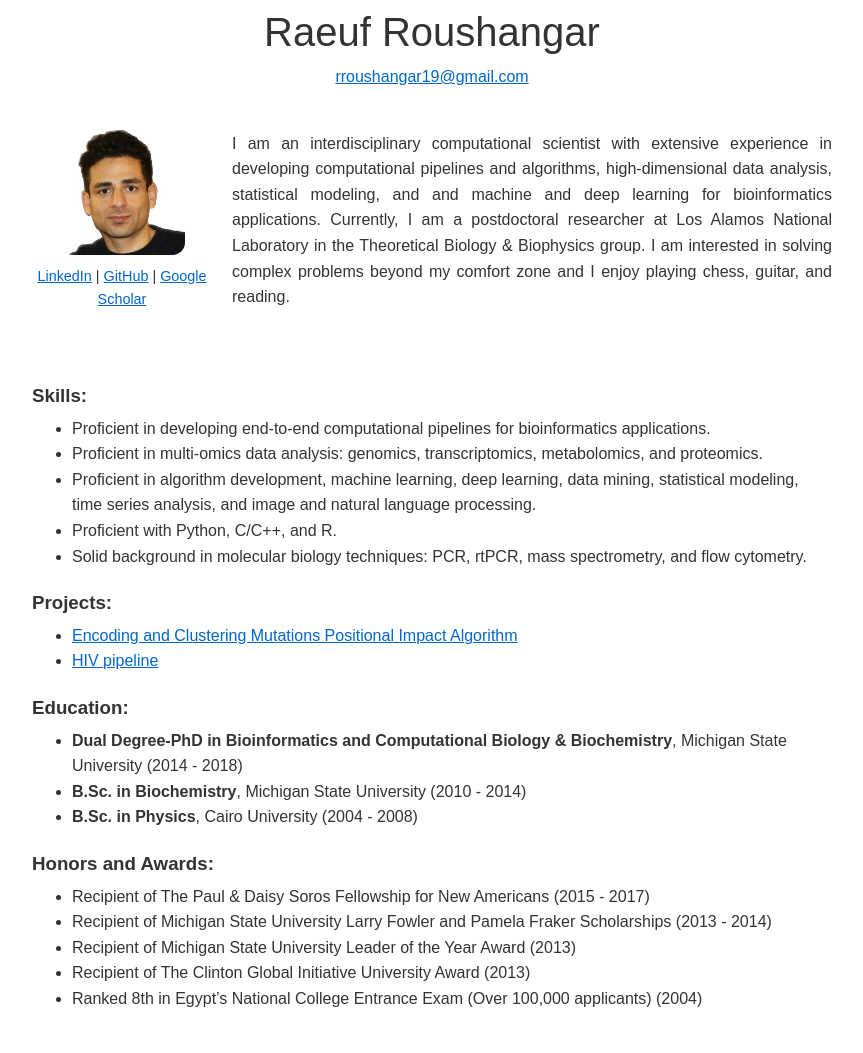
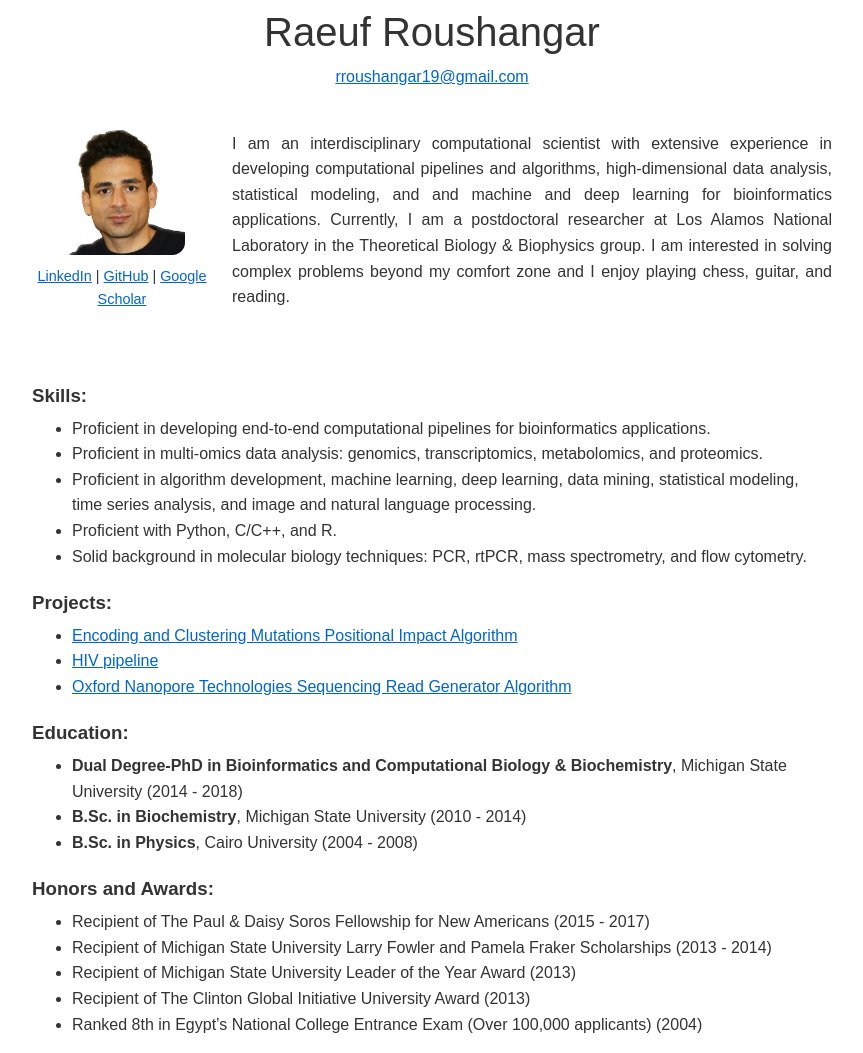
Before and after one commit to raeufroushangar/raeufroushangar.com, a Jekyll site: the page built from index.html, in a window 1280 px wide. Shown: the whole page, without its empty margins (208-1071 px from the left). Built offline with Jekyll 4.4.1, drawn with Linux system fonts in a browser that asks for light colours; before the commit the page ends 1028 px from its top, so only the background shows below that.

Commit message:
Added new project.

```diff
--- a/index.html
+++ b/index.html
@@ -38,6 +38,7 @@ title: Home
 <ul style="margin-top: 0;">
   <li><a href="https://github.com/raeufroushangar/ECMPIA">Encoding and Clustering Mutations Positional Impact Algorithm</a></li>
   <li><a href="https://github.com/raeufroushangar/HIV_pipeline">HIV pipeline</a></li>
+  <li><a href="https://github.com/raeufroushangar/ECMPIA">Oxford Nanopore Technologies Sequencing Read Generator Algorithm</a></li>
 </ul>
 
 <h3 style="margin-bottom: 5px;">Education:</h3>
```
